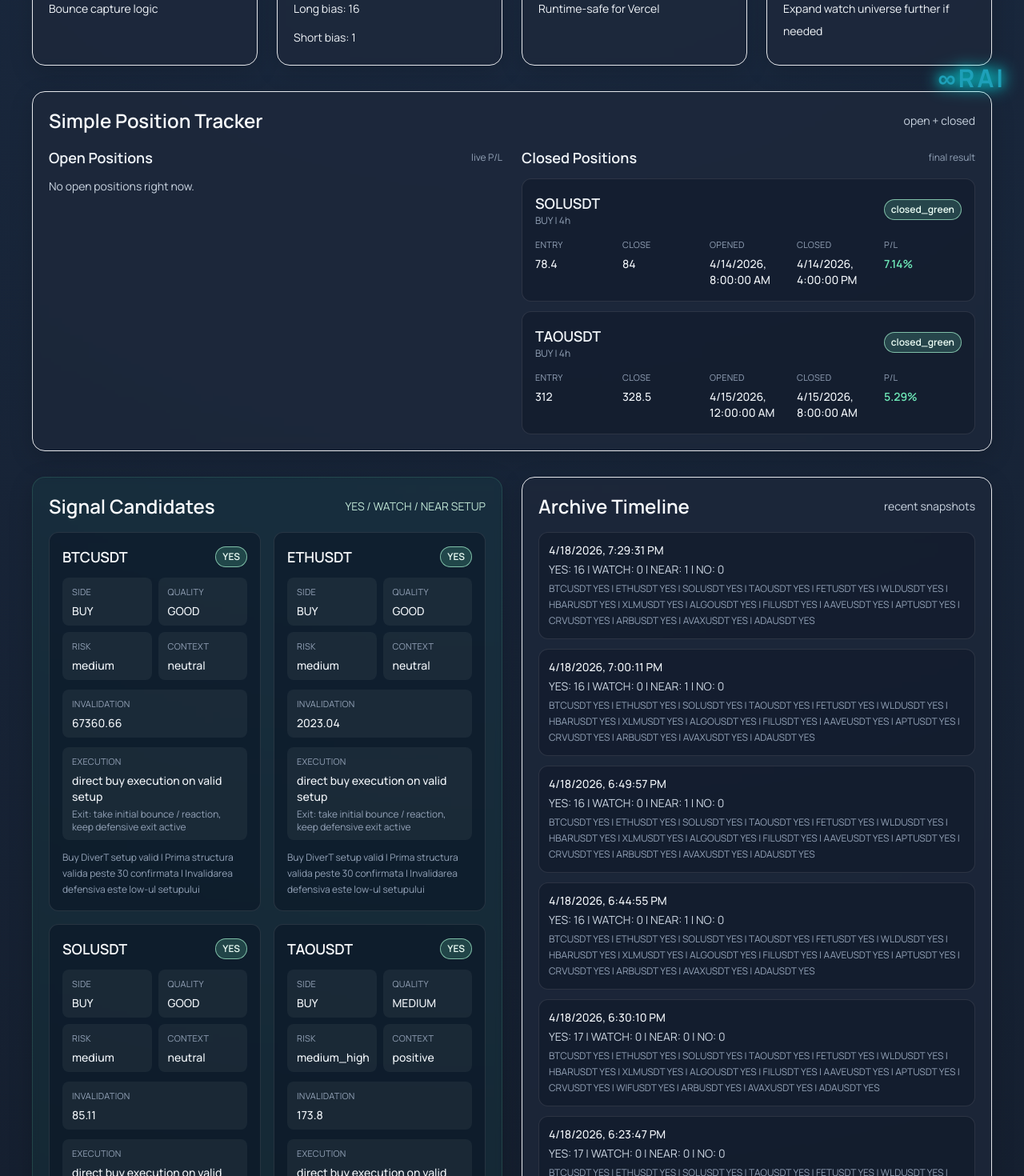
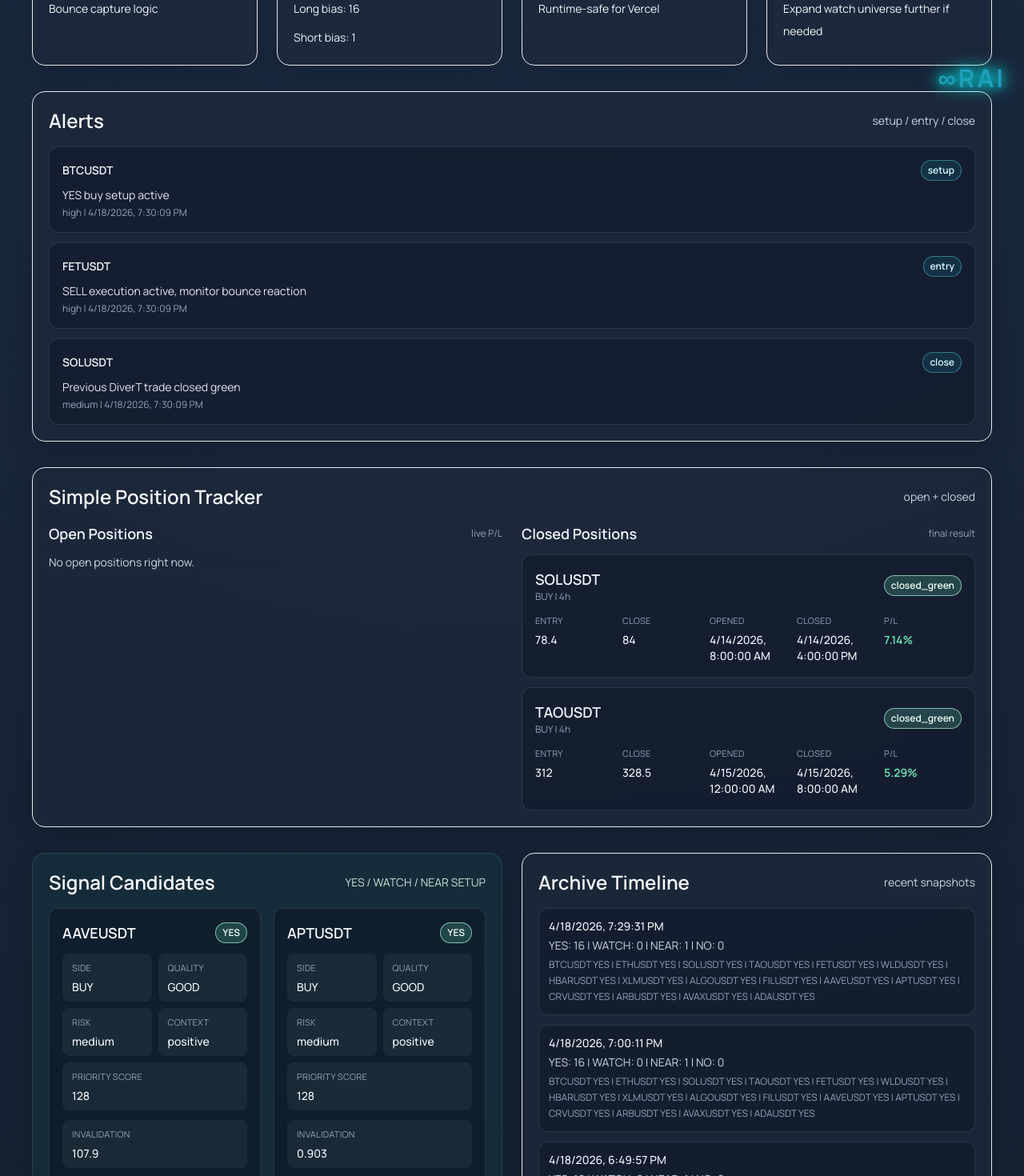
Before and after one commit to RazVany1/raiai.systems, a Next.js app: page /crypto in a window 1280 px wide. Shown: the part 660-2130 px from the top of the page at 80% size. Built offline with nearby package versions, Linux system fonts and the light colour scheme.

Commit message:
Add DiverT alerts and candidate prioritization

```diff
--- a/app/api/divert/route.ts
+++ b/app/api/divert/route.ts
@@ -14,11 +14,13 @@ export async function GET() {
   const postExit = readJson("divert-post-exit.json");
   const tradeLog = readJson("divert-trade-log.json");
   const positionTracker = readJson("divert-position-tracker.json");
+  const alerts = readJson("divert-alerts.json");
   return NextResponse.json({
     ...live,
     history,
     postExit,
     tradeLog,
     positionTracker,
+    alerts,
   });
 }
--- a/app/crypto/page.tsx
+++ b/app/crypto/page.tsx
@@ -75,6 +75,14 @@ type PositionTrackerRow = {
   closedAt?: string | null;
 };
 
+type AlertRow = {
+  symbol: string;
+  type: string;
+  priority: string;
+  message: string;
+  createdAt: string;
+};
+
 function signalBadgeClasses(signal: string) {
   if (signal === "YES") return "border-emerald-200/70 bg-emerald-300/20 text-emerald-50";
   if (signal === "WATCH") return "border-amber-200/70 bg-amber-300/20 text-amber-50";
@@ -110,6 +118,7 @@ export default function CryptoDashboardPage() {
   const [history, setHistory] = useState<HistoryEntry[]>([]);
   const [postExit, setPostExit] = useState<PostExitRow[]>([]);
   const [tradeLog, setTradeLog] = useState<TradeLogRow[]>([]);
+  const [alerts, setAlerts] = useState<AlertRow[]>([]);
   const [updatedAt, setUpdatedAt] = useState<string>("");
 
   useEffect(() => {
@@ -120,6 +129,7 @@ export default function CryptoDashboardPage() {
       setHistory(data.history || []);
       setPostExit(data.postExit || []);
       setTradeLog(data.tradeLog || []);
+      setAlerts(data.alerts || []);
       setUpdatedAt(data.updatedAt || "");
     };
 
@@ -148,7 +158,19 @@ export default function CryptoDashboardPage() {
         ? `NEAR SETUP: ${topNear.map((row) => row.symbol).join(", ")}`
         : "No active DiverT signal right now";
 
-  const signalCandidates = rows.filter((row) => row.signal === "YES" || row.signal === "WATCH" || row.signal === "NEAR_SETUP");
+  const scoredCandidates = rows
+    .filter((row) => row.signal === "YES" || row.signal === "WATCH" || row.signal === "NEAR_SETUP")
+    .map((row) => {
+      const score =
+        (row.signal === "YES" ? 100 : row.signal === "WATCH" ? 70 : 50) +
+        (row.quality === "GOOD" ? 15 : row.quality === "MEDIUM" ? 8 : 0) +
+        (row.patternContext === "positive" ? 8 : row.patternContext === "negative" ? -8 : 0) +
+        (row.risk === "medium" ? 5 : row.risk === "medium_high" ? -3 : 0);
+      return { ...row, priorityScore: score };
+    })
+    .sort((a, b) => b.priorityScore - a.priorityScore);
+
+  const signalCandidates = scoredCandidates;
   const noSignalRows = rows.filter((row) => row.signal === "NO");
   const recentHistory = history.slice(-8).reverse();
   const strongestPositive = rows.filter((row) => row.patternContext === "positive").map((row) => row.symbol).slice(0, 4);
@@ -290,6 +312,29 @@ export default function CryptoDashboardPage() {
 
         <section className={`${shellClass} mt-8`}>
           <div className="mb-4 flex items-center justify-between">
+            <h2 className="text-2xl font-semibold text-slate-50">Alerts</h2>
+            <span className="text-sm text-slate-300">setup / entry / close</span>
+          </div>
+          <div className="space-y-3">
+            {alerts.length === 0 ? (
+              <p className="text-sm text-slate-300">No alerts right now.</p>
+            ) : (
+              alerts.map((alert) => (
+                <div key={`${alert.symbol}-${alert.type}-${alert.createdAt}`} className="rounded-xl border border-white/10 bg-slate-950/25 p-4 text-sm text-slate-300">
+                  <div className="flex items-center justify-between gap-3">
+                    <p className="font-semibold text-slate-100">{alert.symbol}</p>
+                    <span className="rounded-full border border-cyan-300/40 bg-cyan-400/10 px-2 py-1 text-xs font-semibold text-cyan-100">{alert.type}</span>
+                  </div>
+                  <p className="mt-2 text-slate-200">{alert.message}</p>
+                  <p className="mt-1 text-xs text-slate-400">{alert.priority} | {new Date(alert.createdAt).toLocaleString()}</p>
+                </div>
+              ))
+            )}
+          </div>
+        </section>
+
+        <section className={`${shellClass} mt-8`}>
+          <div className="mb-4 flex items-center justify-between">
             <h2 className="text-2xl font-semibold text-slate-50">Simple Position Tracker</h2>
             <span className="text-sm text-slate-300">open + closed</span>
           </div>
@@ -423,6 +468,10 @@ export default function CryptoDashboardPage() {
                       <div className="rounded-lg bg-white/5 px-3 py-2">
                         <p className="text-[11px] uppercase tracking-wide text-slate-400">Context</p>
                         <p className="mt-1 font-medium text-slate-100">{contextText(row.patternContext)}</p>
+                      </div>
+                      <div className="rounded-lg bg-white/5 px-3 py-2 sm:col-span-2">
+                        <p className="text-[11px] uppercase tracking-wide text-slate-400">Priority Score</p>
+                        <p className="mt-1 font-medium text-slate-100">{row.priorityScore}</p>
                       </div>
                     </div>
                     <div className="mt-3 rounded-lg bg-white/5 px-3 py-2">
--- /dev/null
+++ b/public/data/divert-alerts.json
@@ -0,0 +1,23 @@
+[
+  {
+    "symbol": "BTCUSDT",
+    "type": "setup",
+    "priority": "high",
+    "message": "YES buy setup active",
+    "createdAt": "2026-04-18T19:30:09Z"
+  },
+  {
+    "symbol": "FETUSDT",
+    "type": "entry",
+    "priority": "high",
+    "message": "SELL execution active, monitor bounce reaction",
+    "createdAt": "2026-04-18T19:30:09Z"
+  },
+  {
+    "symbol": "SOLUSDT",
+    "type": "close",
+    "priority": "medium",
+    "message": "Previous DiverT trade closed green",
+    "createdAt": "2026-04-18T19:30:09Z"
+  }
+]
```
